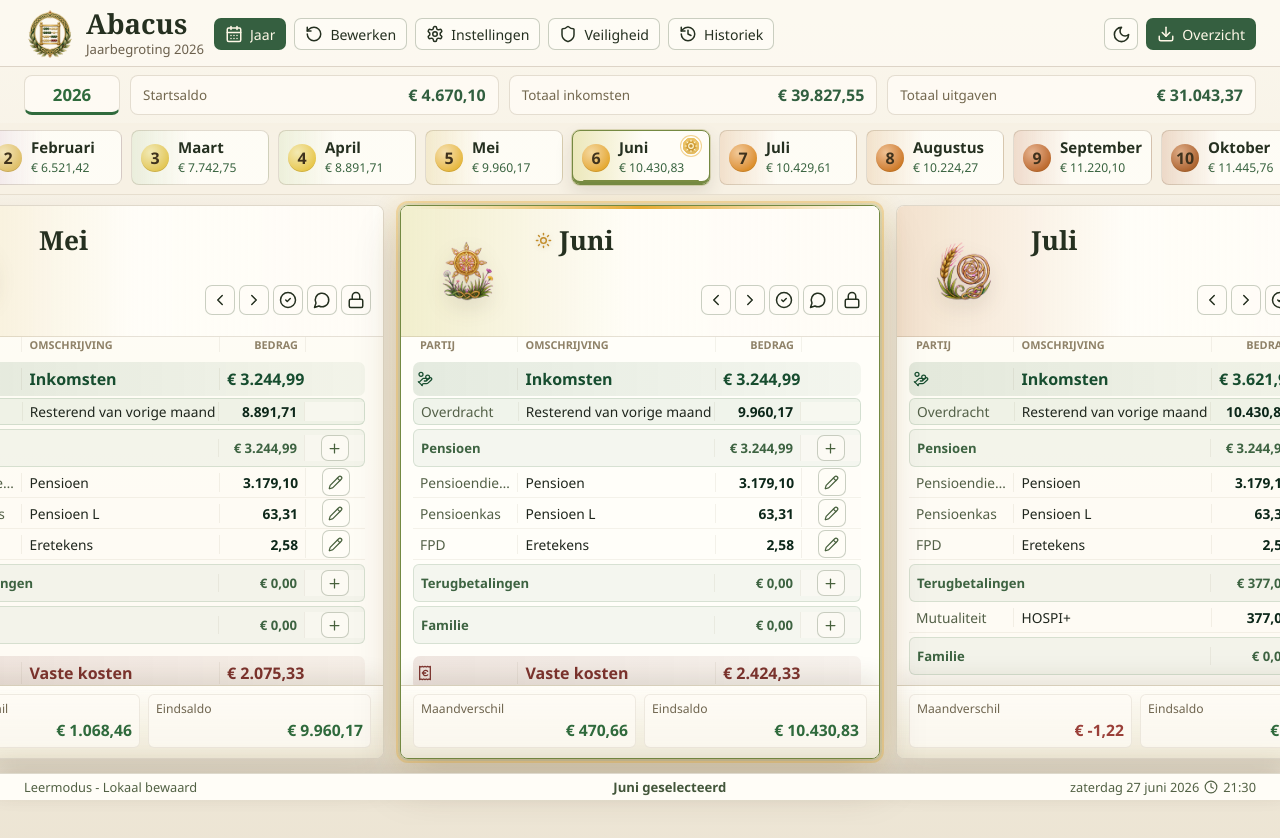
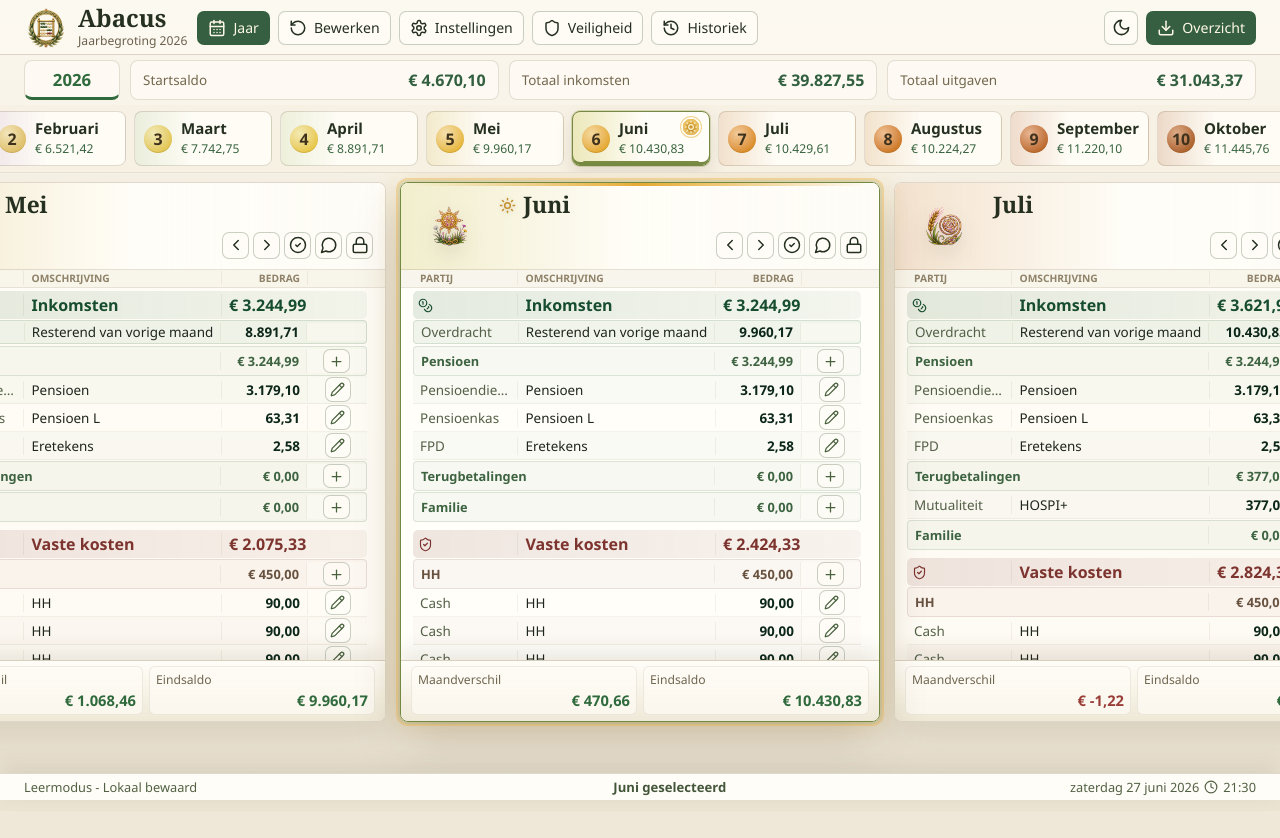
Before and after one commit to monokid/Abacus, a Svelte app: page / in a window 1280 px wide. Shown: the top 838 px of the page. After the commit the page ends 811 px from the top, so only its background shows below. Built offline with nearby package versions, Linux system fonts and the light colour scheme.

Commit message:
Add spreadsheet comfort pass

```diff
--- a/src/ui/App.svelte
+++ b/src/ui/App.svelte
@@ -7,18 +7,18 @@
     Check,
     CheckCircle2,
     Clock,
+    Coins,
     Download,
-    HandCoins,
     History,
     Lock,
     MessageCircle,
     Moon,
     Pencil,
     Plus,
-    ReceiptEuro,
     RotateCcw,
     Settings,
     Shield,
+    ShieldCheck,
     ShoppingBasket,
     Sun,
     Trash2,
@@ -249,7 +249,7 @@
     const itemRect = item.getBoundingClientRect();
     rail.scrollTo({
       left: rail.scrollLeft + itemRect.left - railRect.left - (rail.clientWidth - item.clientWidth) / 2,
-      behavior: "smooth",
+      behavior: "instant",
     });
   }
 
@@ -774,11 +774,11 @@
             <section class:expense-section={section !== "inkomsten"} class:income-section={section === "inkomsten"} class="budget-section" aria-label={SECTION_LABELS[section]}>
             <div class:income={section === "inkomsten"} class:fixed={section === "vaste_kosten"} class:variable={section === "variabele_kosten"} class="section-title">
               {#if section === "inkomsten"}
-                <HandCoins size={16} />
+                <Coins size={15} />
               {:else if section === "vaste_kosten"}
-                <ReceiptEuro size={16} />
+                <ShieldCheck size={15} />
               {:else}
-                <ShoppingBasket size={16} />
+                <ShoppingBasket size={15} />
               {/if}
               <strong>{SECTION_LABELS[section]}</strong>
               <span>{formatMoneyCents(sectionTotal(month, section))}</span>
--- a/src/ui/styles.css
+++ b/src/ui/styles.css
@@ -351,8 +351,7 @@ h1 {
   -ms-overflow-style: none;
 }
 
-.month-tabs::-webkit-scrollbar,
-.board::-webkit-scrollbar {
+.month-tabs::-webkit-scrollbar {
   display: none;
 }
 
@@ -479,15 +478,49 @@ h1 {
   color: #f6e6b4;
 }
 
+.evening .board {
+  scrollbar-color: rgba(219, 190, 118, 0.58) rgba(23, 38, 31, 0.94);
+}
+
+.evening .board::-webkit-scrollbar-track {
+  background: rgba(23, 38, 31, 0.94);
+  box-shadow: inset 0 0 0 1px rgba(219, 190, 118, 0.16);
+}
+
+.evening .board::-webkit-scrollbar-thumb {
+  border-color: rgba(23, 38, 31, 0.94);
+  background: rgba(219, 190, 118, 0.58);
+}
+
 .board {
   display: flex;
   align-items: flex-start;
-  gap: 16px;
+  gap: 14px;
   overflow-x: auto;
-  padding: 10px 24px 66px;
+  overflow-y: hidden;
+  height: calc(100vh - 220px);
+  min-height: 520px;
+  padding: 9px 24px 34px;
   scroll-snap-type: x proximity;
-  scrollbar-width: none;
-  -ms-overflow-style: none;
+  scrollbar-width: auto;
+  scrollbar-color: rgba(94, 78, 48, 0.52) rgba(232, 225, 203, 0.92);
+  -ms-overflow-style: auto;
+}
+
+.board::-webkit-scrollbar {
+  height: 15px;
+}
+
+.board::-webkit-scrollbar-track {
+  border-radius: 999px;
+  background: rgba(232, 225, 203, 0.92);
+  box-shadow: inset 0 0 0 1px rgba(112, 92, 58, 0.14);
+}
+
+.board::-webkit-scrollbar-thumb {
+  border: 3px solid rgba(232, 225, 203, 0.92);
+  border-radius: 999px;
+  background: rgba(94, 78, 48, 0.58);
 }
 
 .board-spacer {
@@ -534,7 +567,8 @@ h1 {
   display: grid;
   grid-template-rows: auto auto minmax(0, 1fr) auto;
   flex: 0 0 480px;
-  height: clamp(540px, calc(100vh - 246px), 740px);
+  height: min(820px, calc(100% - 43px));
+  min-height: 540px;
   overflow: hidden;
   border: 1px solid rgba(112, 92, 58, 0.22);
   border-radius: 8px;
@@ -584,9 +618,9 @@ h1 {
   grid-template-areas:
     "image title"
     "image tools";
-  gap: 8px 10px;
-  align-items: center;
-  padding: 10px 12px;
+  gap: 6px 10px;
+  align-items: center;
+  padding: 8px 12px;
   border-bottom: 1px solid rgba(115, 94, 61, 0.18);
   background:
     linear-gradient(90deg, var(--month-accent-mist), rgba(255, 253, 247, 0.92) 48%, rgba(255, 253, 247, 0.78)),
@@ -601,8 +635,8 @@ h1 {
 }
 
 .month-tools button {
-  width: 30px;
-  min-height: 30px;
+  width: 29px;
+  min-height: 29px;
 }
 
 .month-tools button:disabled {
@@ -612,8 +646,8 @@ h1 {
 
 .month-header img {
   grid-area: image;
-  width: 110px;
-  height: 110px;
+  width: 104px;
+  height: 104px;
   object-fit: contain;
   align-self: center;
   filter: drop-shadow(0 8px 10px rgba(65, 51, 26, 0.14));
@@ -653,17 +687,19 @@ h1 {
 }
 
 .grid-head {
-  padding: 0 var(--ledger-pad-right) 5px var(--ledger-pad);
+  padding: 1px var(--ledger-pad-right) 2px var(--ledger-pad);
   color: #8f8268;
-  font-size: 0.68rem;
+  font-size: 0.64rem;
   font-weight: 650;
   text-transform: uppercase;
+  background: rgba(245, 241, 229, 0.64);
+  border-bottom: 1px solid rgba(112, 92, 58, 0.12);
 }
 
 .month-ledger {
   min-height: 0;
   overflow-y: auto;
-  padding-bottom: 76px;
+  padding-bottom: 70px;
   overscroll-behavior: contain;
   scrollbar-width: thin;
   scrollbar-color: rgba(105, 87, 53, 0.22) transparent;
@@ -686,7 +722,7 @@ h1 {
 }
 
 .budget-section {
-  padding: 0 var(--ledger-pad-right) 7px var(--ledger-pad);
+  padding: 0 var(--ledger-pad-right) 5px var(--ledger-pad);
 }
 
 .party-head,
@@ -718,9 +754,9 @@ h1 {
 }
 
 .section-title {
-  margin-top: 5px;
-  padding: 6px 0;
-  border-radius: 7px;
+  margin-top: 3px;
+  padding: 3px 0;
+  border-radius: 5px;
   font-weight: 750;
 }
 
@@ -741,7 +777,7 @@ h1 {
 
 .section-title svg {
   grid-column: 1;
-  margin-left: 4px;
+  margin-left: 5px;
   stroke-width: 1.9;
 }
 
@@ -769,26 +805,26 @@ h1 {
 }
 
 .subcategory-row {
-  margin-top: 4px;
-  padding: 5px 0;
+  margin-top: 1px;
+  padding: 2px 0;
   color: #5d684d;
   border: 1px solid rgba(119, 99, 62, 0.14);
-  border-radius: 6px;
+  border-radius: 4px;
   background: rgba(245, 241, 229, 0.66);
-  font-size: 0.82rem;
+  font-size: 0.8rem;
   font-weight: 700;
 }
 
 .income-section .subcategory-row {
   color: #3d6341;
   border-color: rgba(64, 116, 72, 0.16);
-  background: rgba(64, 116, 72, 0.055);
+  background: rgba(64, 116, 72, 0.045);
 }
 
 .expense-section .subcategory-row {
   color: #68513e;
   border-color: rgba(134, 67, 59, 0.13);
-  background: rgba(134, 67, 59, 0.045);
+  background: rgba(134, 67, 59, 0.04);
 }
 
 .subcategory-row span,
@@ -819,30 +855,38 @@ h1 {
 }
 
 .subcategory-add {
-  min-height: 26px;
-  width: 28px;
+  min-height: 24px;
+  width: 27px;
   padding: 0;
   color: #48613d;
   background: rgba(255, 253, 247, 0.46);
 }
 
 .entry-row {
-  min-height: 27px;
+  min-height: 24px;
   padding: 1px 0;
   border-bottom: 1px solid rgba(112, 92, 58, 0.075);
   color: #273320;
   font-family: "Segoe UI", "Aptos", system-ui, sans-serif;
-  font-size: 0.86rem;
+  font-size: 0.84rem;
   font-variant-numeric: tabular-nums;
 }
 
 .carry-entry {
-  margin: 2px 0 4px;
-  padding: 3px 0;
+  margin: 1px 0 2px;
+  padding: 2px 0;
   border: 1px solid rgba(64, 116, 72, 0.16);
-  border-radius: 6px;
+  border-radius: 4px;
   background: rgba(70, 129, 82, 0.08);
   color: #31543a;
+}
+
+.income-section .entry-row:not(.carry-entry):nth-of-type(even) {
+  background: rgba(64, 116, 72, 0.026);
+}
+
+.expense-section .entry-row:not(.carry-entry):nth-of-type(even) {
+  background: rgba(134, 67, 59, 0.022);
 }
 
 .carry-entry strong {
@@ -925,8 +969,8 @@ h1 {
 
 .entry-row button,
 .new-entry-panel button {
-  min-height: 28px;
-  width: 30px;
+  min-height: 25px;
+  width: 27px;
   color: #48613d;
 }
 
@@ -950,8 +994,8 @@ h1 {
 }
 
 .row-actions button {
-  min-height: 28px;
-  width: 28px;
+  min-height: 25px;
+  width: 26px;
   background: rgba(255, 253, 247, 0.72);
 }
 
@@ -1318,11 +1362,24 @@ h1 {
   border-color: rgba(219, 190, 118, 0.15);
 }
 
+.evening .income-section .entry-row:not(.carry-entry):nth-of-type(even) {
+  background: rgba(87, 132, 81, 0.055);
+}
+
+.evening .expense-section .entry-row:not(.carry-entry):nth-of-type(even) {
+  background: rgba(226, 132, 122, 0.045);
+}
+
 .evening .month-header {
   background:
     linear-gradient(90deg, color-mix(in srgb, var(--month-accent) 32%, rgba(18, 34, 27, 0.98)), rgba(18, 34, 27, 0.94) 58%),
     #12221b;
   border-color: rgba(219, 190, 118, 0.18);
+}
+
+.evening .grid-head {
+  background: rgba(244, 232, 190, 0.08);
+  border-bottom-color: rgba(219, 190, 118, 0.14);
 }
 
 .evening .month-footer {
@@ -1632,6 +1689,89 @@ h1 {
   }
 }
 
+@media (min-width: 900px) and (max-height: 820px) {
+  main {
+    padding-bottom: 36px;
+  }
+
+  .app-header {
+    padding-top: 6px;
+    padding-bottom: 5px;
+  }
+
+  .brand-mark,
+  .brand-mark img {
+    width: 44px;
+    height: 40px;
+  }
+
+  h1 {
+    font-size: 1.5rem;
+  }
+
+  .brand p {
+    font-size: 0.76rem;
+  }
+
+  .tool,
+  .icon-button,
+  .primary-action {
+    min-height: 34px;
+  }
+
+  .year-strip {
+    padding-top: 5px;
+    padding-bottom: 5px;
+  }
+
+  .month-tabs {
+    gap: 8px;
+    padding-top: 6px;
+    padding-bottom: 6px;
+  }
+
+  .month-tabs button {
+    min-height: 46px;
+  }
+
+  .board {
+    height: calc(100vh - 198px);
+  }
+
+  .month-header {
+    grid-template-columns: 76px minmax(0, 1fr);
+    padding-top: 6px;
+    padding-bottom: 6px;
+  }
+
+  .month-header img {
+    width: 74px;
+    height: 74px;
+  }
+
+  .month-header h2 {
+    font-size: 1.42rem;
+  }
+
+  .month-tools button {
+    width: 27px;
+    min-height: 27px;
+  }
+
+  .month-footer {
+    gap: 6px;
+    padding: 5px 10px 6px;
+  }
+
+  .month-footer-stat {
+    padding: 4px 6px;
+  }
+
+  .month-footer strong {
+    font-size: 0.92rem;
+  }
+}
+
 @media (max-width: 560px) {
   .app-header,
   .year-strip {
```
Also changed, not shown: tests/smoke/input-smoke.mjs (+122 -11 lines).
